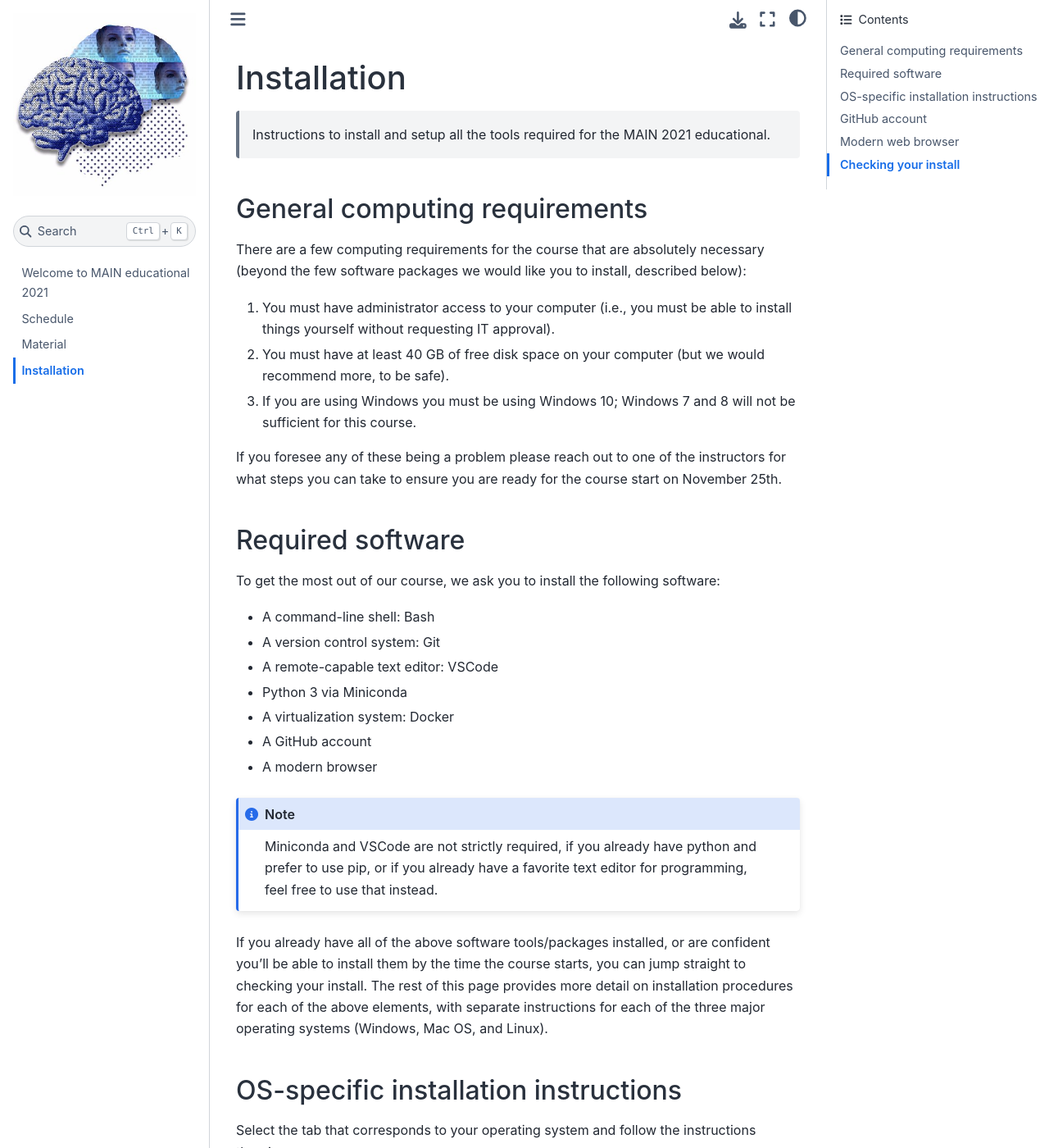
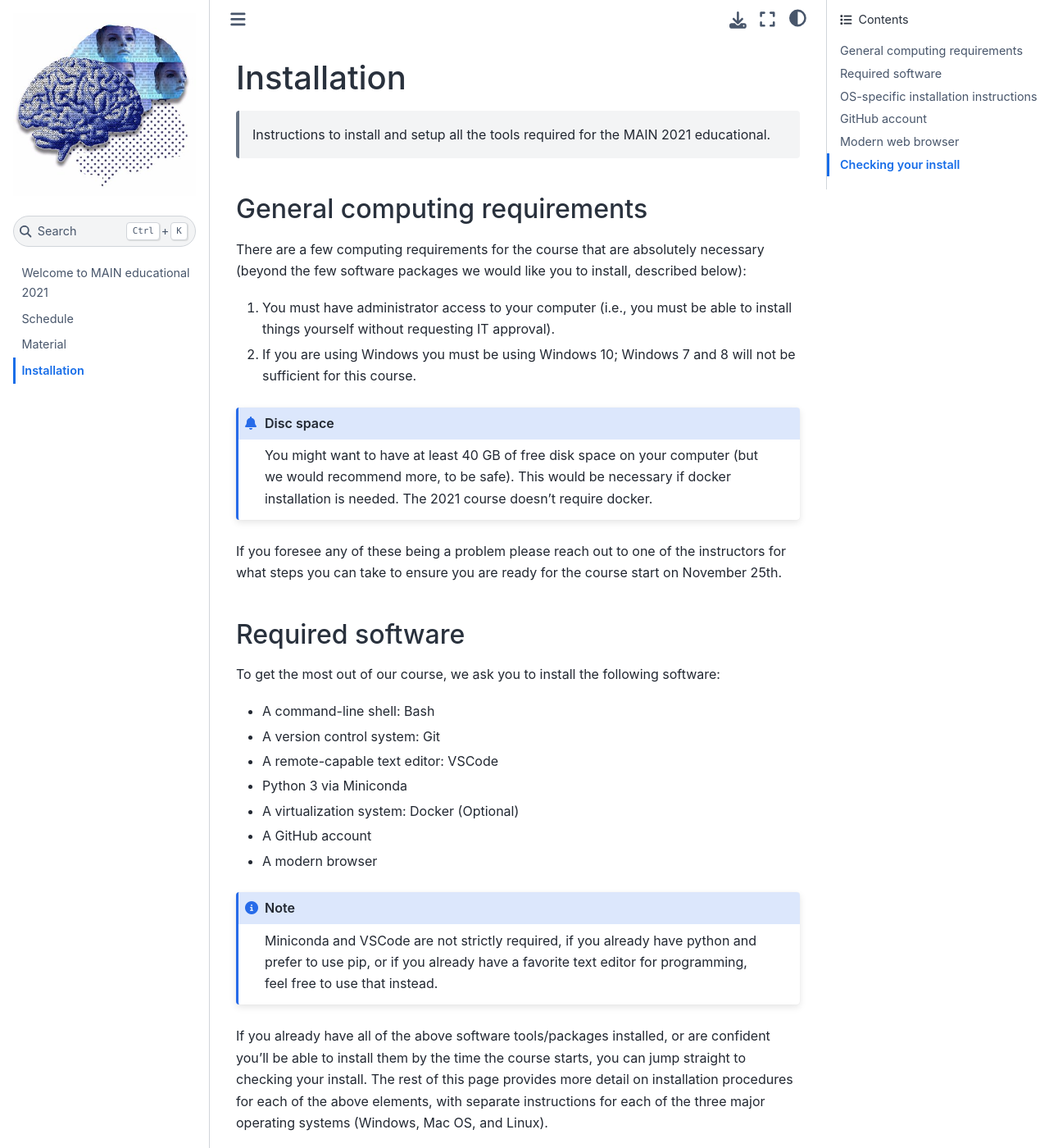
Before and after one commit to main-educational/main-educational.github.io, a Jupyter Book: the page built from content/installation.md, in a window 1280 px wide and 1400 px high. Shown: the whole window at 82% size. Built offline with Jupyter Book 1.0.4 settings and Sphinx 7.4.7 and the Sphinx Book theme 1.1.4, drawn with Linux system fonts in a browser that asks for light colours; some of the changed text lies outside the part shown.

Commit message:
Update installation.md

`````diff
--- a/content/installation.md
+++ b/content/installation.md
@@ -7,8 +7,13 @@
 There are a few computing requirements for the course that are absolutely necessary (beyond the few software packages we would like you to install, described below):
 
 1. You must have administrator access to your computer (i.e., you must be able to install things yourself without requesting IT approval).
-2. You must have at least 40 GB of free disk space on your computer (but we would recommend more, to be safe).
-3. If you are using Windows you must be using Windows 10; Windows 7 and 8 will not be sufficient for this course.
+2. If you are using Windows you must be using Windows 10; Windows 7 and 8 will not be sufficient for this course.
+
+```{admonition} Disc space
+You might want to have at least 40 GB of free disk space on your computer (but we would recommend more, to be safe).
+This would be necessary if docker installation is needed.
+The 2021 course doesn't require docker.
+```
 
 If you foresee any of these being a problem please reach out to one of the instructors for what steps you can take to ensure you are ready for the course start on November 25th.
 
@@ -20,7 +25,7 @@ To get the most out of our course, we ask you to install the following software:
   - A version control system: Git
   - A remote-capable text editor: VSCode
   - Python 3 via Miniconda
-  - A virtualization system: Docker
+  - A virtualization system: Docker (Optional)
   - A GitHub account
   - A modern browser
 
@@ -251,7 +256,7 @@ Open a terminal and type the following commands:
     conda install -y flake8 ipython jupyter jupyterlab matplotlib nibabel nilearn numpy pandas scipy seaborn
 ```
 
-### Docker
+### Docker (Optional)
 ````{tabbed} Windows
 
 Unfortunately, Docker for Windows is a bit of a mess. The recommended version of Docker to install varies dramatically depending not only on which version of Windows you have installed (e.g., Windows 10 Home versus Professional/Enterprise/Education), but also which build of Windows you have. As such, developing a comprehensive set of instructions for installing Docker is rather difficult.
`````
